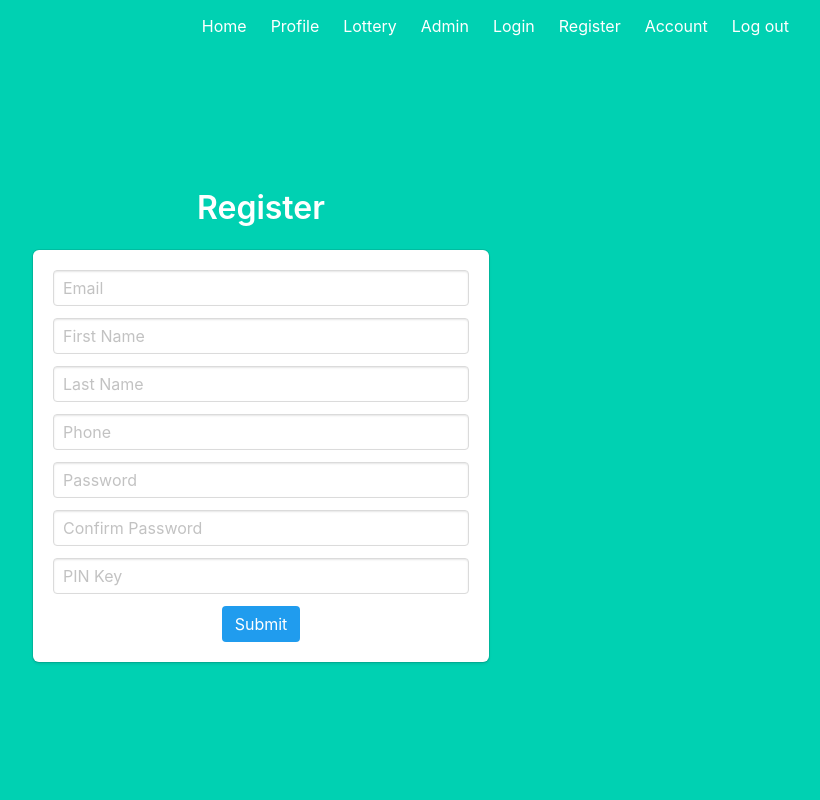
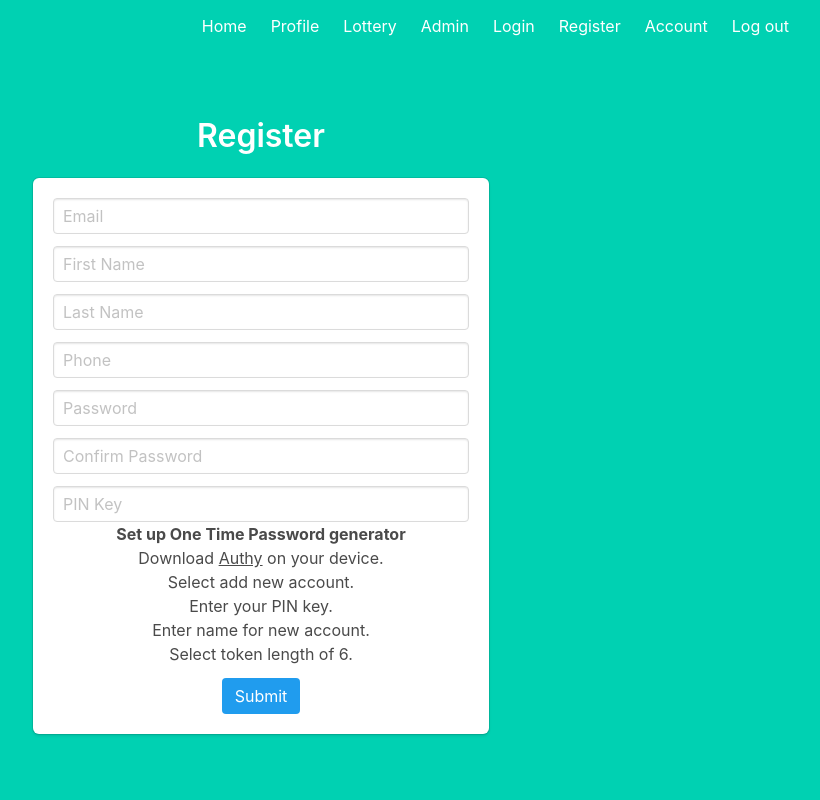
Before and after one commit to NateHartley/LotteryWebApp, a Flask app: page /register in a window 1280 px wide. Shown: the whole page, without its empty margins (427-1247 px from the left). Run offline with Flask 2, Linux system fonts and the light colour scheme.

Commit message:
Set up pin generator.

```diff
--- a/templates/register.html
+++ b/templates/register.html
@@ -70,12 +70,16 @@
                         {% endfor %}
                     </div>
                     <div>
-                        {# TODO: Add PIN generation setup instructions #}
+                        <p><b>Set up One Time Password generator</b></p>
+                        <ul>
+                            <li>Download <a href="https://authy.com/download/" target="_blank"><u>Authy</u></a> on your device.</li>
+                            <li>Select add new account.</li>
+                            <li>Enter your PIN key.</li>
+                            <li>Enter name for new account.</li>
+                            <li>Select token length of 6.</li>
+                        </ul>
                     </div>
-
                 </div>
-
-
                 <div>
                     {{ form.submit(class="button is-info is-centered") }}
                 </div>
```
